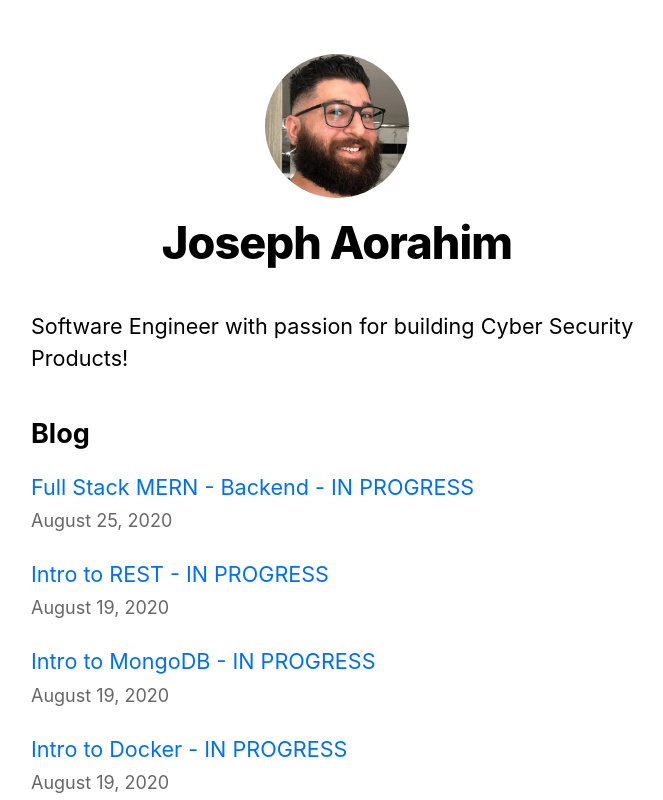
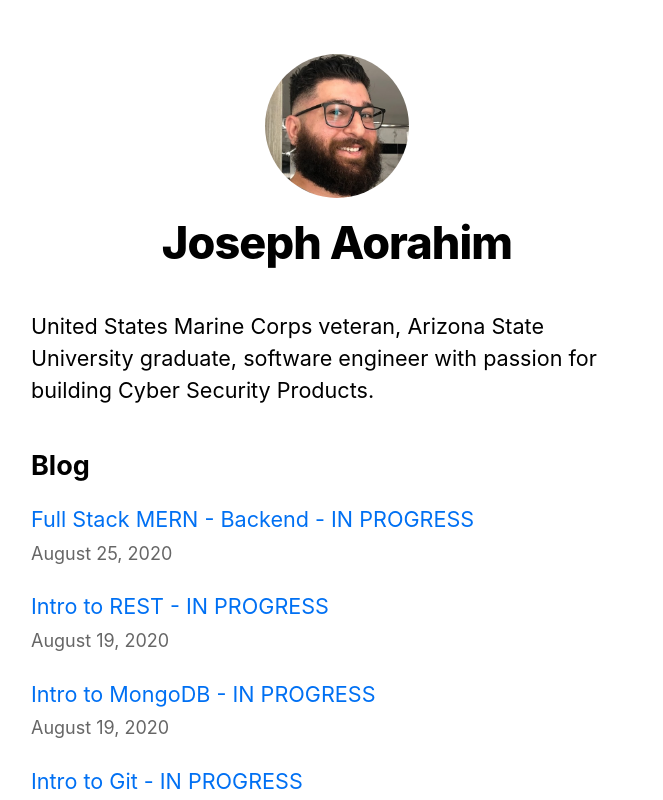
Before and after one commit to josephaorahim/nextjs-blog, a Next.js app: page / in a window 1280 px wide. Shown: the top 800 px of the page, without its empty margins (303-966 px from the left). Built offline with nearby package versions, Linux system fonts and the light colour scheme.

Commit message:
adding more ideas for guides

```diff
--- a/pages/index.js
+++ b/pages/index.js
@@ -12,7 +12,9 @@ export default function Home({ allPostsData }) {
         <title>{siteTitle}</title>
       </Head>
       <section className={utilStyles.headingMd}>
-        <p>Software Engineer with passion for building Cyber Security Products!</p>
+        <p>United States Marine Corps veteran, Arizona State University graduate,
+         software engineer with passion for building Cyber Security Products.
+         </p>
       </section>
       <section className={`${utilStyles.headingMd} ${utilStyles.padding1px}`}>
         <h2 className={utilStyles.headingLg}>Blog</h2>
--- a/posts/intro-env.md
+++ b/posts/intro-env.md
@@ -1,4 +1,4 @@
 ---
-title: 'Intro to Docker - IN PROGRESS'
+title: 'Intro to Environment Variables - IN PROGRESS'
 date: '2020-08-19'
 ---
--- /dev/null
+++ b/posts/intro-git.md
@@ -0,0 +1,4 @@
+---
+title: 'Intro to Git - IN PROGRESS'
+date: '2020-08-19'
+---
```
